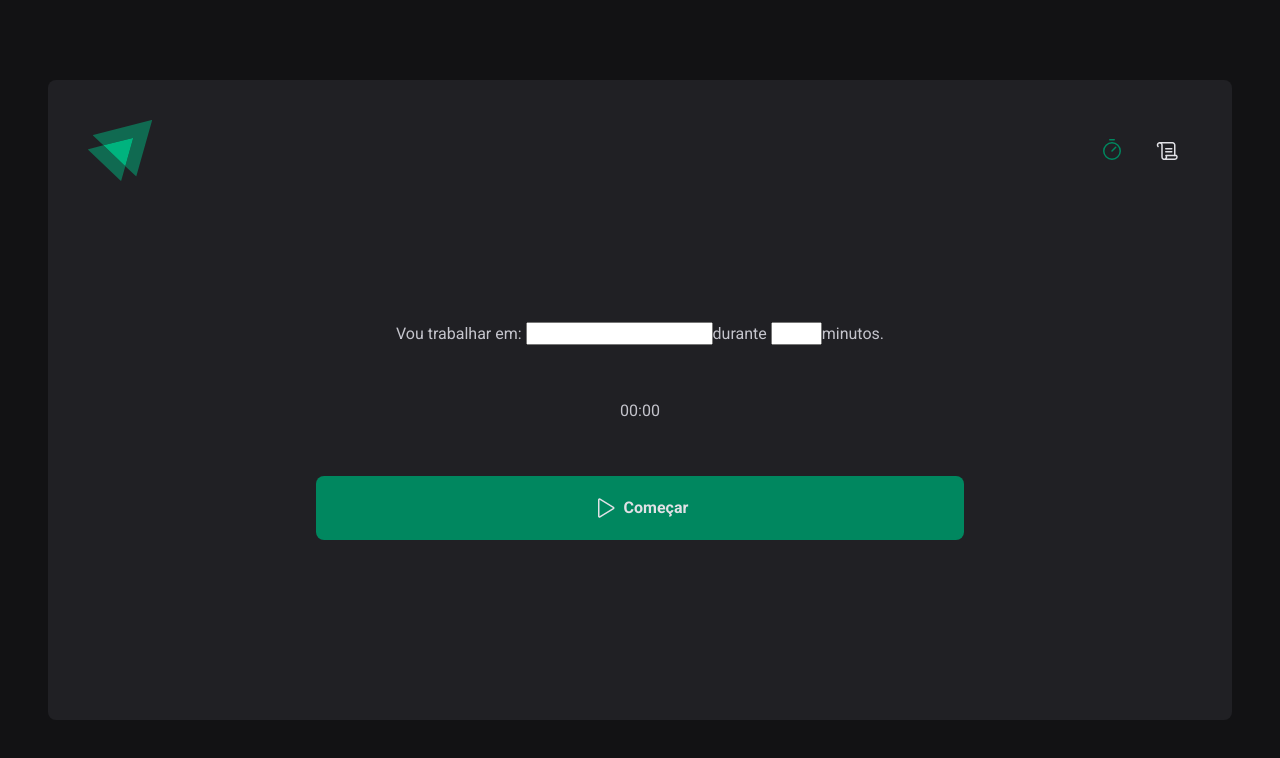
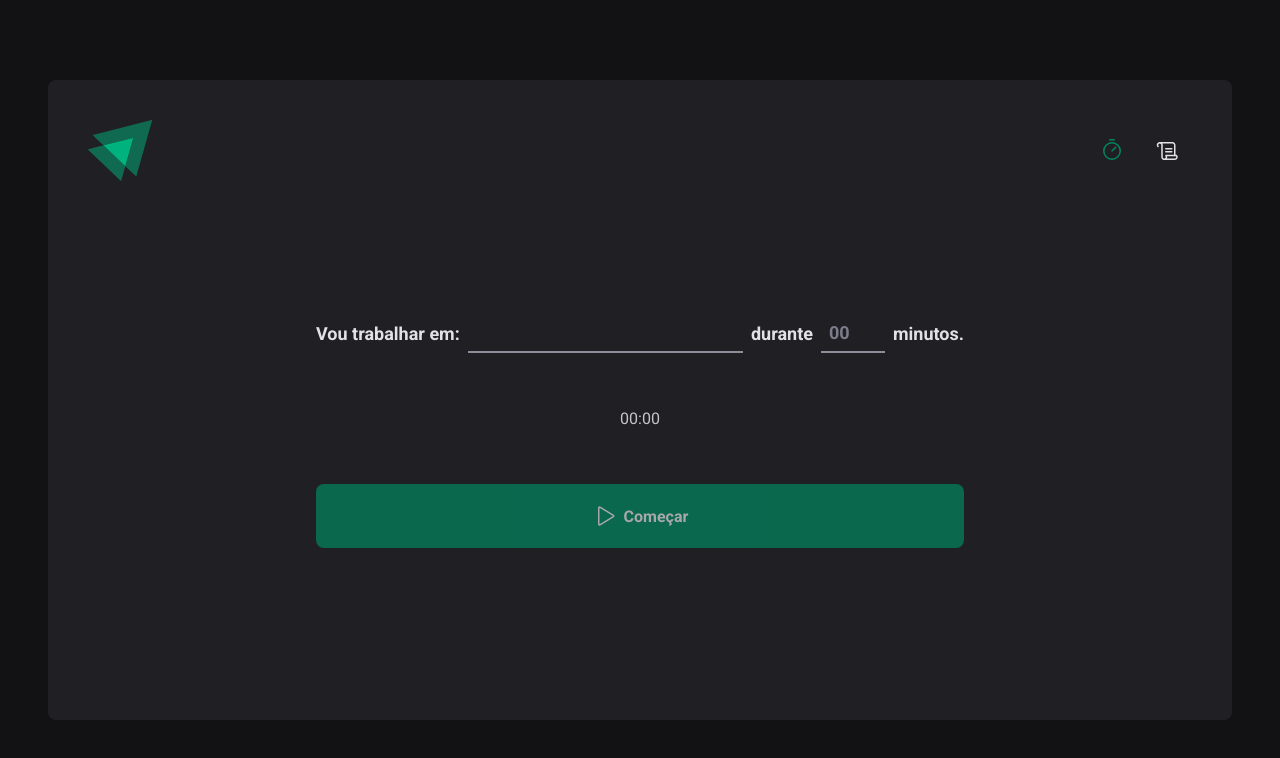
Before and after one commit to MatheusGorga/002-ignite-timer, a React (Vite) app: page / in a window 1280 px wide. Shown: the top 758 px of the page. Built offline with nearby package versions, Linux system fonts and the light colour scheme.

Commit message:
chore: increment rhf

```diff
--- a/package.json
+++ b/package.json
@@ -13,8 +13,10 @@
     "phosphor-react": "^1.4.1",
     "react": "^18.2.0",
     "react-dom": "^18.2.0",
+    "react-hook-form": "^7.47.0",
     "react-router-dom": "^6.17.0",
-    "styled-components": "^6.1.0"
+    "styled-components": "^6.1.0",
+    "zod": "^3.22.4"
   },
   "devDependencies": {
     "@types/react": "^18.2.15",
--- a/src/pages/Home/index.tsx
+++ b/src/pages/Home/index.tsx
@@ -1,24 +1,40 @@
 import { Play } from 'phosphor-react';
 import { HomeContainer, StartCountdownButton } from './styles';
+import { useForm } from 'react-hook-form';
+import {
+  FormContainer,
+  MinutesAmountInput,
+  TaskInput,
+} from './components/NewCycleForm/styles';
 
 function Home() {
+  const { register, handleSubmit, watch } = useForm();
+
+  function handleCreateNewCycle(data: any) {
+    console.log(data);
+  }
+
+  const task = watch('task');
+  const isSubmitDisabled = !task;
+
   return (
     <HomeContainer>
-      <form action=''>
-        <div>
+      <form action='' onSubmit={handleSubmit(handleCreateNewCycle)}>
+        <FormContainer>
           <label htmlFor='task'>Vou trabalhar em: </label>
-          <input type='text' name='' id='task' />
+          <TaskInput type='text' id='task' {...register('task')} />
           <label htmlFor='minutesAmount'>durante </label>
-          <input
+          <MinutesAmountInput
             type='number'
-            name=''
-            id='minutesAmount'
+            id='minutesAmoun'
+            placeholder='00'
             step={5}
             min={5}
             max={60}
+            {...register('minutesAmount', { valueAsNumber: true })}
           />
           <span>minutos.</span>
-        </div>
+        </FormContainer>
 
         <div>
           <span>0</span>
@@ -28,7 +44,7 @@ function Home() {
           <span>0</span>
         </div>
 
-        <StartCountdownButton type='submit'>
+        <StartCountdownButton disabled={isSubmitDisabled} type='submit'>
           <Play size={24} />
           Começar
         </StartCountdownButton>
```
Also changed, not shown: 1 other file (tests, documents, lock files or other folders).
